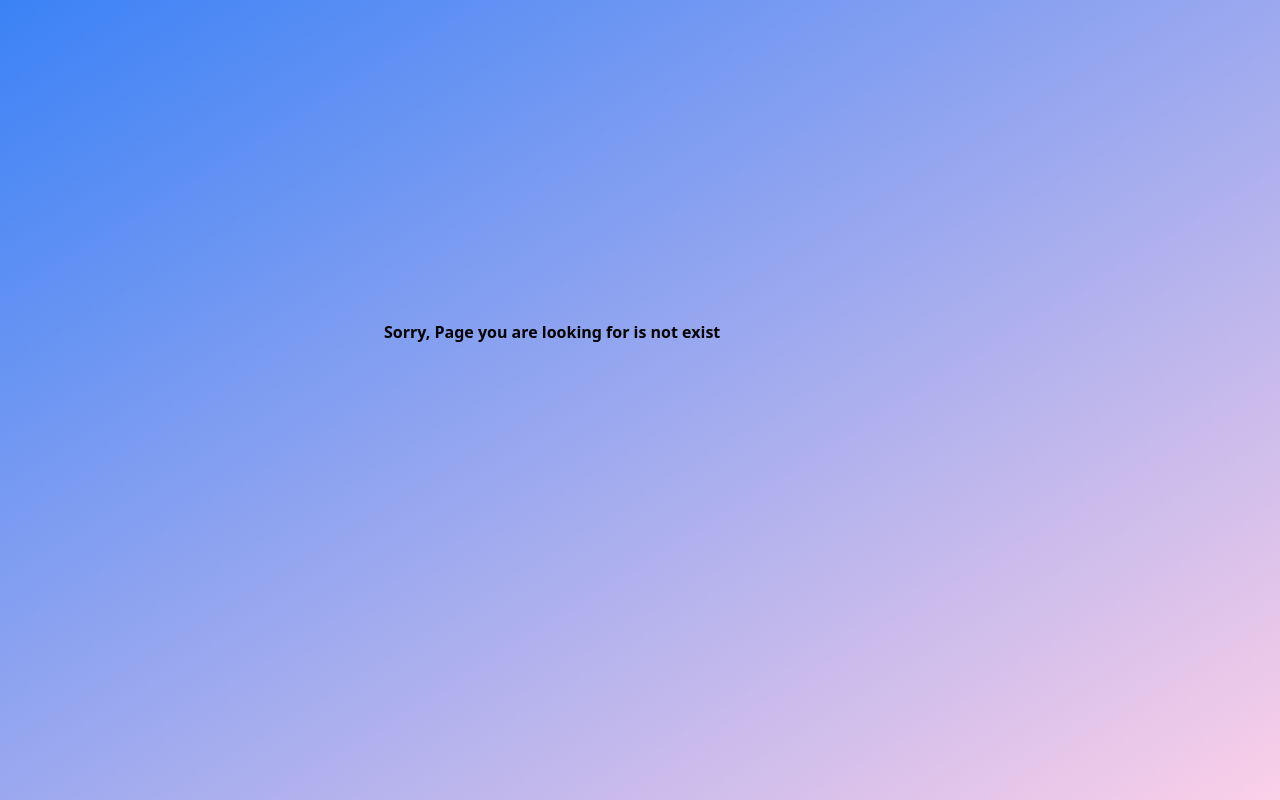
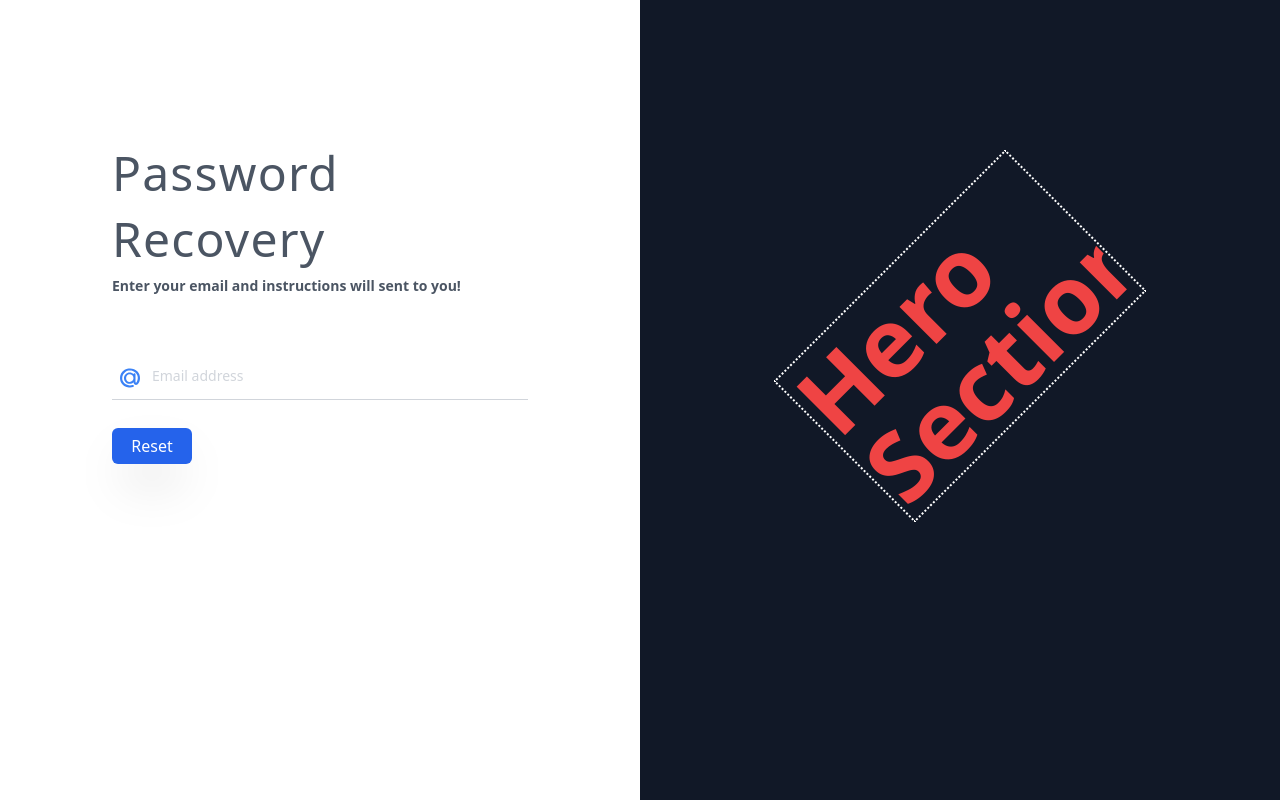
Before and after one commit to JanviPangoriya/Project, a React (Create React App) app: page /forgot in a window 1280 px wide. Built offline with nearby package versions, Linux system fonts and the light colour scheme.

Commit message:
login page added

```diff
--- a/src/App.tsx
+++ b/src/App.tsx
@@ -19,7 +19,7 @@ const App: React.FC<Props> = (props) => {
             <Redirect to="/login"></Redirect>
           )}
         </Route>
-        <Route path={["/login", "/sign"]} exact>
+        <Route path={["/login", "/sign","/forgot"]} exact>
           <AuthPage />
         </Route>
         <Route
--- a/src/Pages/Auth.Page.tsx
+++ b/src/Pages/Auth.Page.tsx
@@ -1,6 +1,7 @@
 import React, { memo } from "react";
 import { Route, Switch } from "react-router-dom";
 import AuthHero from "../Component/AuthHero";
+import ForgotPassword from "./ForgotPassword.page";
 import LoginPage from "./Login.Page";
 import SignupPage from "./Signup.Page";
 
@@ -16,6 +17,9 @@ const Auth: React.FC<Props> = (props) => {
         <Route path="/sign" exact>
           <SignupPage />
         </Route>
+        <Route path="/forgot" exact>
+          <ForgotPassword />
+        </Route>
       </Switch>
 
       <AuthHero />
--- /dev/null
+++ b/src/Pages/ForgotPassword.page.tsx
@@ -0,0 +1,64 @@
+import { useFormik } from "formik";
+import React from "react";
+import * as yup from "yup";
+import Input from "../Component/Input/Input";
+import { SiMailDotRu } from "react-icons/si";
+
+interface Props {}
+
+const ForgotPassword: React.FC<Props> = (props) => {
+  const myform = useFormik({
+    initialValues: {
+      email: "",
+      password: "",
+    },
+    validationSchema: yup.object().shape({
+      email: yup.string().required("Email is required field").email(),
+    }),
+    onSubmit: (data) => {
+      console.log(data);
+    },
+  });
+  return (
+    <>
+      <div className="lg:w-1/2">
+        <div className="mx-0 md:mx-0 text-gray-400">
+          <div className="flex flex-col justify-center mt-32 py-3 px-28 ">
+            <h1 className="text-5xl leading-snug mb-1 tracking-wide text-gray-600">
+              Password Recovery
+            </h1>
+            <div className="mb-10 text-sm pb-1 font-bold  text-gray-600">
+              Enter your email and instructions will sent to you!
+            </div>
+            <form className="" onSubmit={myform.handleSubmit}>
+              <Input
+                touched={myform.touched.email}
+                error={myform.errors.email}
+                placeholder="Email address"
+                id="email-address"
+                type="email"
+                autoComplete="email"
+                required
+                {...myform.getFieldProps("email")}
+              >
+                <SiMailDotRu className="mt-4 z-50 m-2 w-5 h-5 text-blue-500 absolute"></SiMailDotRu>
+              </Input>
+            </form>
+            <button
+              disabled={!myform.isValid}
+              type="submit"
+              className={
+                "text-md w-20 px-3 mt-1 py-1.5 rounded-md bg-blue-600 text-white shadow-2xl hover:shadow-none "
+              }
+            >
+              Reset
+            </button>
+          </div>
+        </div>
+      </div>
+    </>
+  );
+};
+
+ForgotPassword.defaultProps = {};
+export default ForgotPassword;
```
